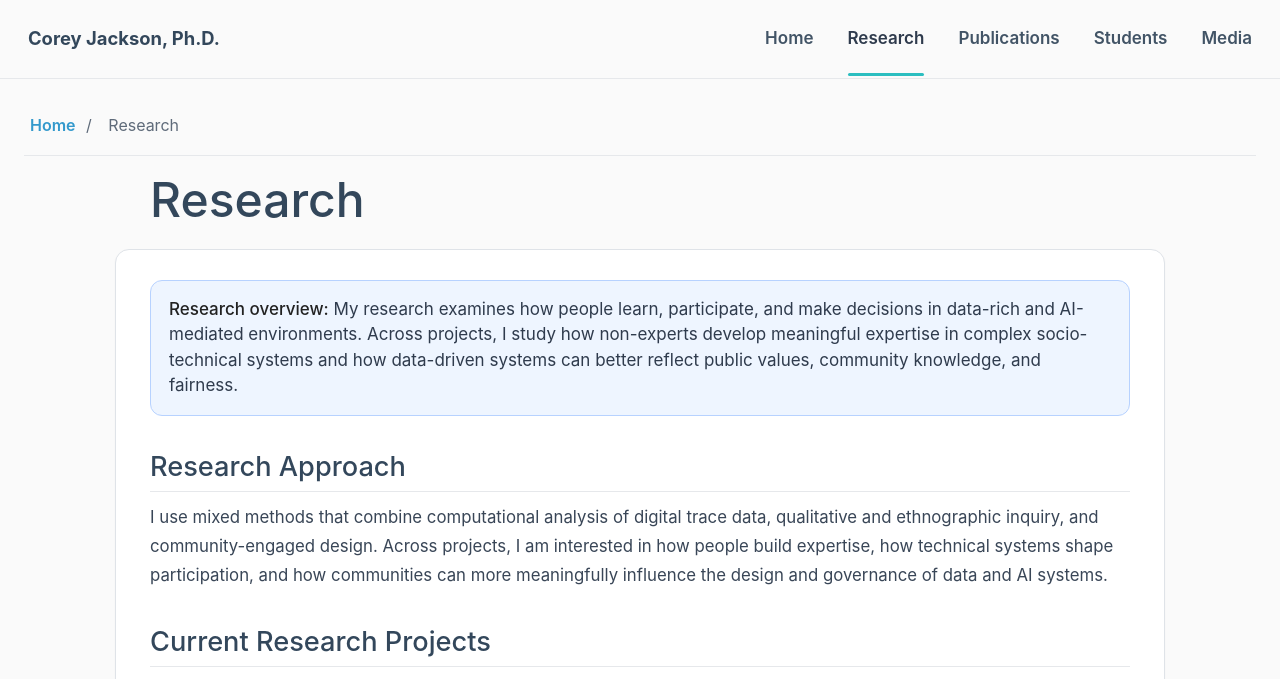
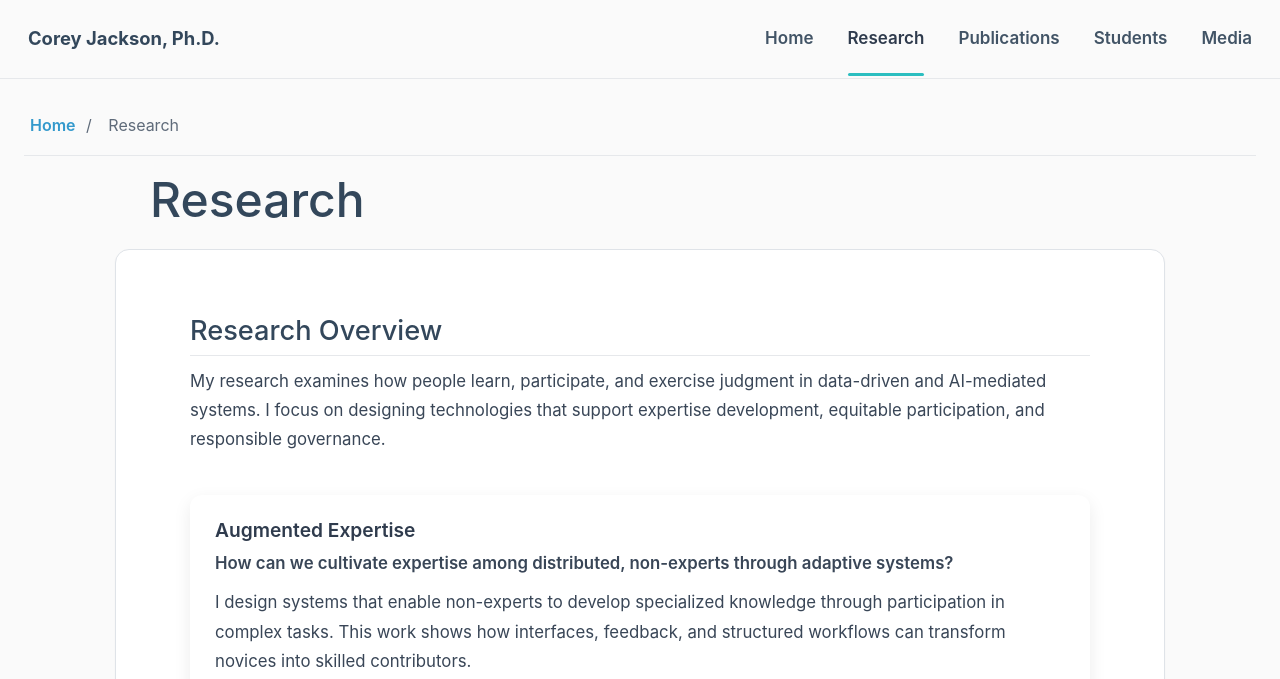
Before and after one commit to cjacks04/cjacks04.github.io, a Jekyll site: the page built from research2.md, in a window 1280 px wide and 1400 px high. Shown: the top 679 px of the window. Built offline with Jekyll 4.4.1, drawn with Linux system fonts in a browser that asks for light colours; nearby versions of some CDN libraries; a style sheet for code colours, icons or effects is not loaded; some of the changed text lies outside the part shown; grey boxes are pictures that could not be loaded.

Commit message:
website files

```diff
--- a/assets/css/style.scss
+++ b/assets/css/style.scss
@@ -536,3 +536,44 @@ a:hover {
 .publication-entry h3 a:hover {
   text-decoration: underline;
 }
+
+.research-page {
+  max-width: 900px;
+  margin: auto;
+}
+
+.research-intro {
+  margin-bottom: 40px;
+}
+
+.research-grid {
+  display: grid;
+  grid-template-columns: 1fr;
+  gap: 25px;
+}
+
+.research-card {
+  background: #ffffff;
+  padding: 25px;
+  border-radius: 12px;
+  box-shadow: 0 6px 18px rgba(0,0,0,0.08);
+}
+
+.research-card h3 {
+  margin-top: 0;
+}
+
+.research-question {
+  font-weight: 600;
+  color: #2c7be5;
+  margin-bottom: 10px;
+}
+
+.research-section {
+  margin-top: 15px;
+}
+
+.research-section ul {
+  padding-left: 18px;
+  margin: 5px 0;
+}
--- /dev/null
+++ b/research2.md
@@ -0,0 +1,121 @@
+---
+layout: page
+title: Research
+permalink: /research/
+---
+
+<div class="research-page">
+
+  <div class="research-intro">
+    <h2>Research Overview</h2>
+    <p>
+      My research examines how people learn, participate, and exercise judgment in data-driven and AI-mediated systems.
+      I focus on designing technologies that support expertise development, equitable participation, and responsible governance.
+    </p>
+  </div>
+
+  <div class="research-grid">
+    <!-- AREA 1 -->
+    <div class="research-card">
+      <h3>Augmented Expertise</h3>
+      <p class="research-question">
+        How can we cultivate expertise among distributed, non-experts through adaptive systems?
+      </p>
+      <p>
+        I design systems that enable non-experts to develop specialized knowledge through participation in complex tasks.
+        This work shows how interfaces, feedback, and structured workflows can transform novices into skilled contributors.
+      </p>
+      <div class="research-section">
+        <strong>Projects</strong>
+        <ul>
+          <li>Gravity Spy</li>
+          <li>Language Socialization in Online Communities</li>
+        </ul>
+      </div>
+      <div class="research-section">
+        <strong>Related Publications</strong>
+        <ul>
+          <li>Learning routines in crowdsourced environments</li>
+          <li>Human–AI co-learning in citizen science</li>
+        </ul>
+      </div>
+    </div>
+    <!-- AREA 2 -->
+    <div class="research-card">
+      <h3>Hybrid Intelligence Systems</h3>
+      <p class="research-question">
+        How can humans and AI systems learn together?
+      </p>
+      <p>
+        This work explores systems where humans and machine learning models iteratively improve one another.
+        Rather than treating humans as data labelers, I design systems that support mutual learning and evolving collaboration.
+      </p>
+      <div class="research-section">
+        <strong>Projects</strong>
+        <ul>
+          <li>Gravity Spy ML Integration</li>
+          <li>Attention-based classification systems</li>
+        </ul>
+      </div>
+      <div class="research-section">
+        <strong>Related Publications</strong>
+        <ul>
+          <li>Co-learning in citizen science</li>
+          <li>Machine learning for glitch classification</li>
+        </ul>
+      </div>
+    </div>
+    <!-- AREA 3 -->
+    <div class="research-card">
+      <h3>Algorithmic & Data Justice</h3>
+      <p class="research-question">
+        How can data systems reflect community values?
+      </p>
+      <p>
+        I study how AI and data systems embed assumptions about fairness and legitimacy.
+        This work develops participatory approaches where communities contribute to evaluating and shaping these systems.
+      </p>
+      <div class="research-section">
+        <strong>Projects</strong>
+        <ul>
+          <li>Participatory AI Auditing</li>
+          <li>Public Sector AI Governance</li>
+        </ul>
+      </div>
+      <div class="research-section">
+        <strong>Related Publications</strong>
+        <ul>
+          <li>Beyond Bias Detection</li>
+          <li>Public perceptions of data use</li>
+        </ul>
+      </div>
+    </div>
+    <!-- AREA 4 -->
+    <div class="research-card">
+      <h3>Civic Data & Participation</h3>
+      <p class="research-question">
+        How can communities participate in data-driven decision-making?
+      </p>
+      <p>
+        This research focuses on inequities in data access and participation.
+        I design systems that integrate community knowledge into environmental and civic decision-making processes.
+      </p>
+      <div class="research-section">
+        <strong>Projects</strong>
+        <ul>
+          <li>Environmental Justice Mapping</li>
+          <li>The Knowledge Map</li>
+        </ul>
+      </div>
+      <div class="research-section">
+        <strong>Related Publications</strong>
+        <ul>
+          <li>Data, Place, and Perception</li>
+          <li>Civic data participation studies</li>
+        </ul>
+      </div>
+    </div>
+
+  </div>
+
+</div>
```
